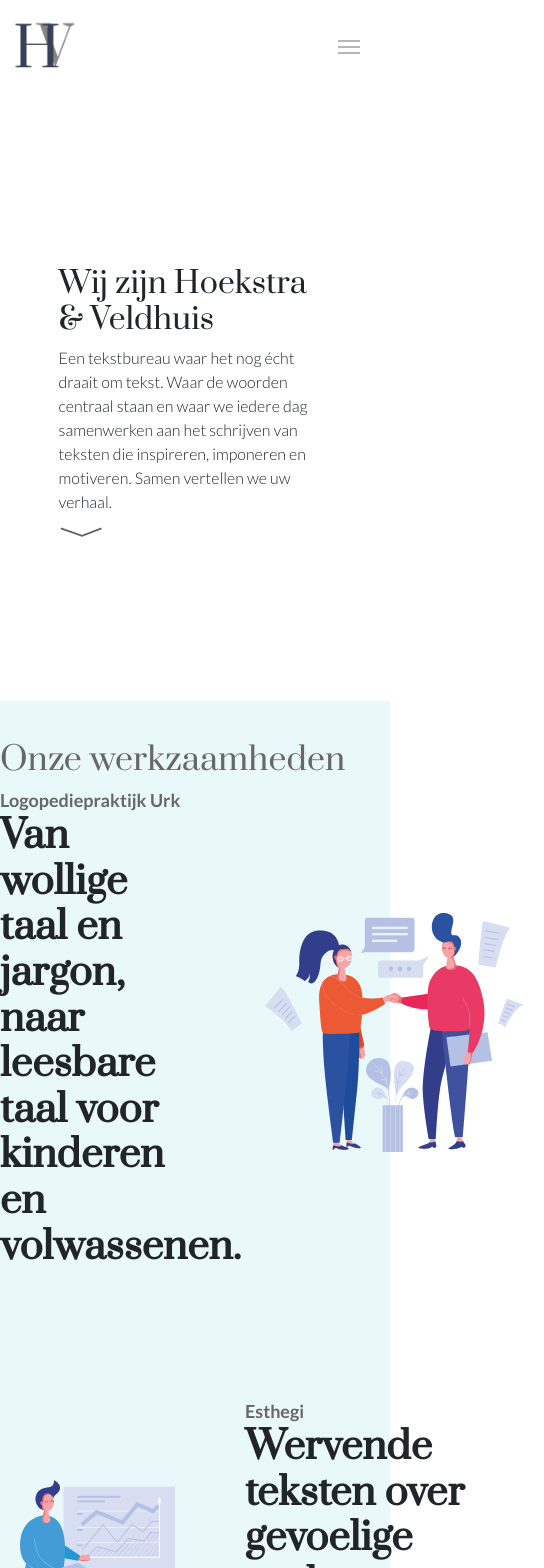
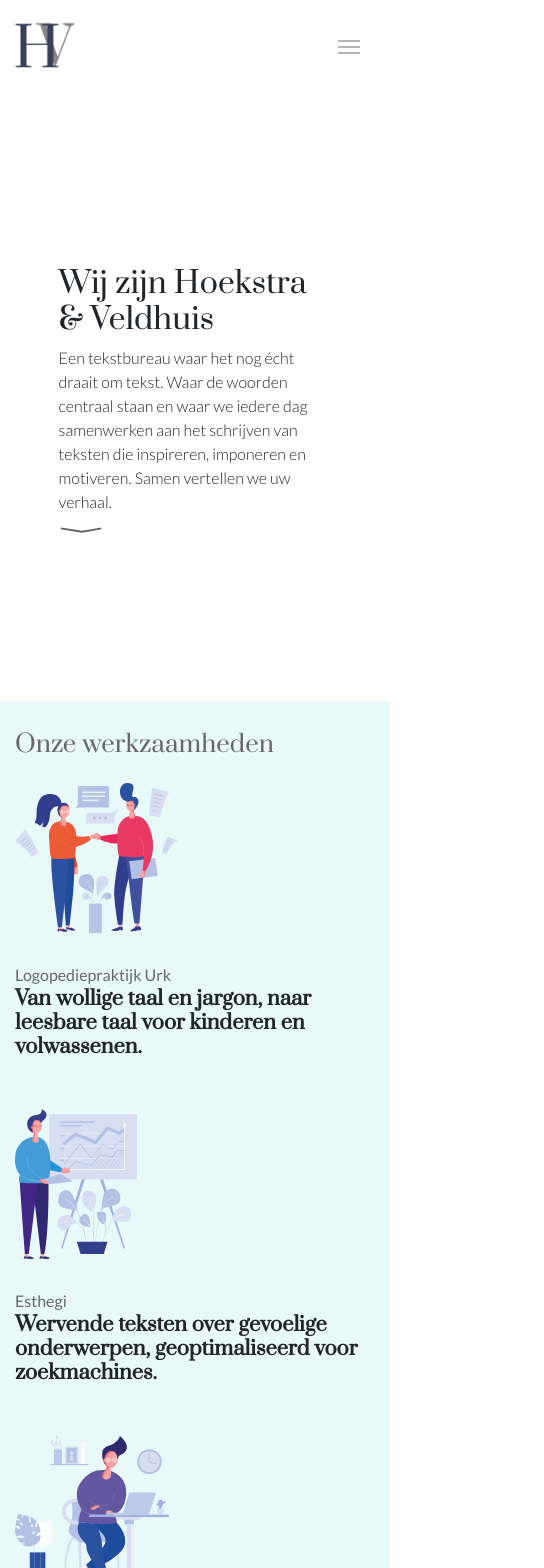
Before and after one commit to jobveldhuis/hoekstraenveldhuis.nl, a Next.js app: page / in a window 390 px wide. Shown: the top 1568 px of the page, 544 px wide, since content can reach past the window. Built offline with nearby package versions, Linux system fonts and the light colour scheme.

Commit message:
Fixed mobile design for ProjectOverviewComponent

```diff
--- a/src/components/atoms/ProjectOverviewComponent.js
+++ b/src/components/atoms/ProjectOverviewComponent.js
@@ -23,11 +23,14 @@ const ProjectOverviewComponent = (props) => (
                 <React.Fragment key={index}>
                     { index % 2 === 0 && (
                     <>
+                        <div className={styles.mobileOnly}>
+                            <img src={project.image} alt={project.name}/>
+                        </div>
                         <div>
                             <span className={styles.projectTitle}>{project.name}</span>
                             <h3 className={styles.projectDescription}>{project.description}</h3>
                         </div>
-                        <div>
+                        <div className={styles.desktopOnly}>
                             <img src={project.image} alt={project.name}/>
                         </div>
                     </>
--- a/src/styles/atoms/ProjectOverviewComponent.module.css
+++ b/src/styles/atoms/ProjectOverviewComponent.module.css
@@ -1,28 +1,84 @@
+.mobileOnly {
+    display: block;
+}
+
+.desktopOnly {
+    display: none;
+}
+
 .projectGrid {
     display: grid;
-    grid-template-columns: 50% auto;
-    grid-column-gap: 50px;
-    grid-row-gap: 120px;
-    align-items: center;
+    grid-template-columns: 100%;
 }
 
 .projectTitle {
     color: #676767;
-    font-size: 18px;
-    font-weight: 700;
+    font-size: 16px;
+    font-weight: 500;
 }
 
 .projectDescription {
-    font-size: 38px;
+    margin-bottom: 50px;
+    font-size: 20px;
     font-weight: bold;
 }
 
+.projectGrid > *:last-child > .projectDescription {
+    margin: 0;
+}
+
+.projectOverviewContainer {
+    padding: 15px;
+}
+
 .projectOverviewContainer img {
-    max-height: 300px;
-    padding: 20px;
+    max-height: 150px;
+    margin-bottom: 30px;
 }
 
 .projectOverviewContainer h2 {
-    padding: 40px 0 0;
+    padding: 15px 0;
+    font-size: 24px;
     color: #676767;
 }
+
+@media only screen and (min-width: 768px) {
+    .mobileOnly {
+        display: none;
+    }
+
+    .desktopOnly {
+        display: block;
+    }
+
+    .projectGrid {
+        grid-template-columns: 50% auto;
+        grid-column-gap: 50px;
+        grid-row-gap: 120px;
+        align-items: center;
+    }
+
+    .projectOverviewContainer img {
+        padding: 20px;
+        margin: 0;
+        max-height: 300px;
+    }
+
+    .projectOverviewContainer h2 {
+        padding: 40px 0 0;
+        font-size: 32px;
+    }
+
+    .projectTitle {
+        font-size: 18px;
+    }
+
+    .projectDescription {
+        font-size: 38px;
+        margin: 0;
+    }
+
+    .projectTitle {
+        font-weight: 700;
+    }
+}
```
